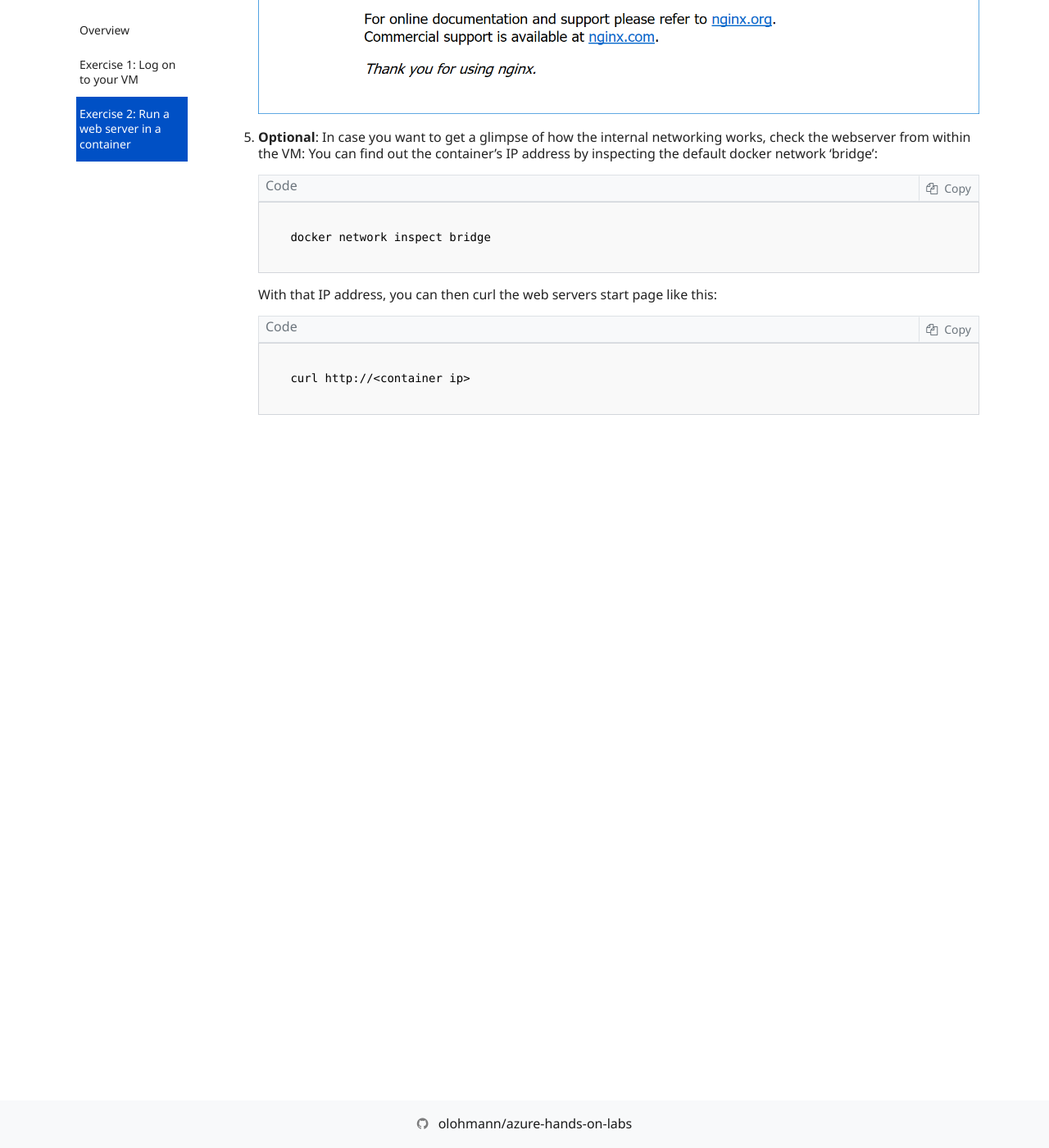
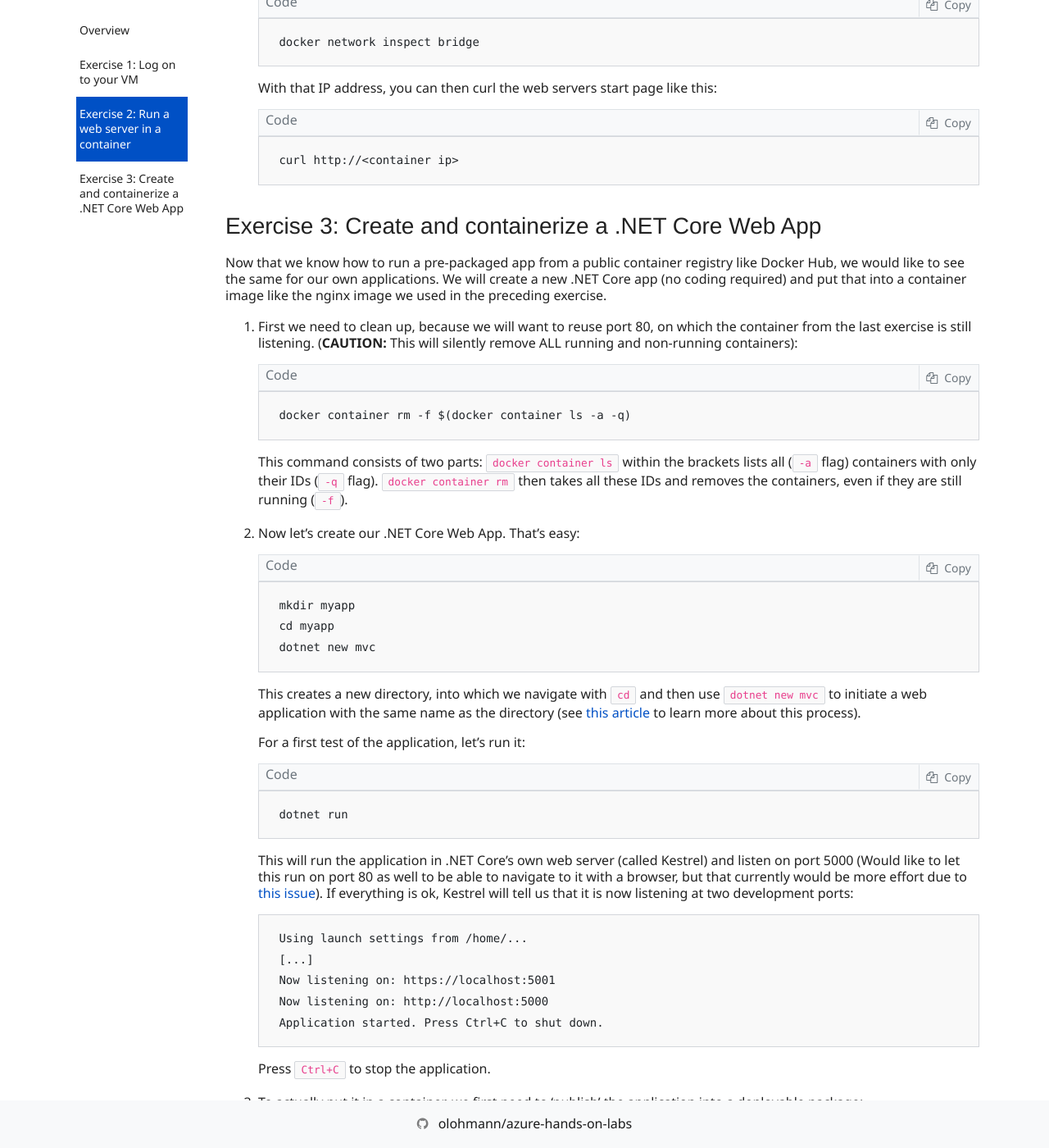
Before and after one commit to olohmann/azure-hands-on-labs, a Jekyll site: the page built from labs/04_containers_on_azure/containers_on_azure.md, in a window 1280 px wide and 1400 px high, scrolled down 7174 px. Shown: the whole window at 82% size. Built offline with Jekyll 4.4.1, drawn with Linux system fonts in a browser that asks for light colours; nearby versions of some CDN libraries; our own code applies the rules of GitHub Pages for plain Markdown files; comment, search, counter and statistics services are not loaded; before the commit the page ends 7992 px from its top, so only the background shows below that; some of the changed text lies outside the part shown.

Commit message:
exercise 3: dockerfile (without multi-stage yet)

````diff
--- a/labs/04_containers_on_azure/containers_on_azure.md
+++ b/labs/04_containers_on_azure/containers_on_azure.md
@@ -118,3 +118,79 @@ For a start, we will be running a very powerful and lightweight web server calle
     ```bash
     curl http://<container ip>
     ```
+
+## Exercise 3: Create and containerize a .NET Core Web App
+
+Now that we know how to run a pre-packaged app from a public container registry like Docker Hub, we would like to see the same for our own applications. We will create a new .NET Core app (no coding required) and put that into a container image like the nginx image we used in the preceding exercise.
+
+1. First we need to clean up, because we will want to reuse port 80, on which the container from the last exercise is still listening. (**CAUTION:** This will silently remove ALL running and non-running containers):
+
+    ```bash
+    docker container rm -f $(docker container ls -a -q)
+    ```
+    This command consists of two parts: `docker container ls` within the brackets lists all (`-a` flag) containers with only their IDs (`-q` flag). `docker container rm` then takes all these IDs and removes the containers, even if they are still running (`-f`).
+
+1. Now let's create our .NET Core Web App. That's easy:
+
+    ```bash
+    mkdir myapp
+    cd myapp
+    dotnet new mvc
+    ```
+    This creates a new directory, into which we navigate with `cd` and then use `dotnet new mvc` to initiate a web application with the same name as the directory (see [this article](https://docs.microsoft.com/en-us/aspnet/core/tutorials/first-mvc-app-xplat/start-mvc?view=aspnetcore-2.1) to learn more about this process).
+
+    For a first test of the application, let's run it:
+
+    ```bash
+    dotnet run
+    ```
+    This will run the application in .NET Core's own web server (called Kestrel) and listen on port 5000 (Would like to let this run on port 80 as well to be able to navigate to it with a browser, but that currently would be more effort due to [this issue](https://github.com/aspnet/MetaPackages/issues/264)). If everything is ok, Kestrel will tell us that it is now listening at two development ports:
+
+    ```
+    Using launch settings from /home/...
+    [...]
+    Now listening on: https://localhost:5001
+    Now listening on: http://localhost:5000
+    Application started. Press Ctrl+C to shut down.
+    ```
+    Press `Ctrl+C` to stop the application.
+
+1. To actually put it in a container, we first need to 'publish' the application into a deployable package:
+
+    ```bash
+    dotnet publish -o package
+    ```
+    This compiles the application and puts it into the folder 'package'.
+
+1. To put the packaged app into a container image, we now need to create a so called 'Dockerfile'. Type:
+
+    ```bash
+    nano Dockerfile
+    ```
+
+    This creates an empty file with the name 'Dockerfile' and opens the nano text editor to edit the file. Copy and paste the following text into the text editor:
+
+    ```Dockerfile
+    FROM microsoft/dotnet:2.1-aspnetcore-runtime
+    WORKDIR /app
+    COPY package .
+    ENTRYPOINT ["dotnet", "myapp.dll"]
+    ```
+
+    Save the text with `Ctrl+O` and exit nano with `Ctrl+X`.
+
+1. Build the Dockerfile with:
+
+    ```bash
+    docker image build --tag myappimage .
+    ```
+
+1. Run the image as a container:
+
+    ```bash
+    docker container run --name myapp -d -p 80:80 myappimage
+    ```
+
+1. On your own machine (not the Lab-VM), open the web browser of your choice and navigate to the address of your VM (the same you used to log on the machine in the beginnning) as `http://<machine address>`:
+
+   ![The web app served from our container](./media/dotnetcoreapp.png)
````
Also changed, not shown: labs/04_containers_on_azure/media/dotnetcoreapp.png (added).
